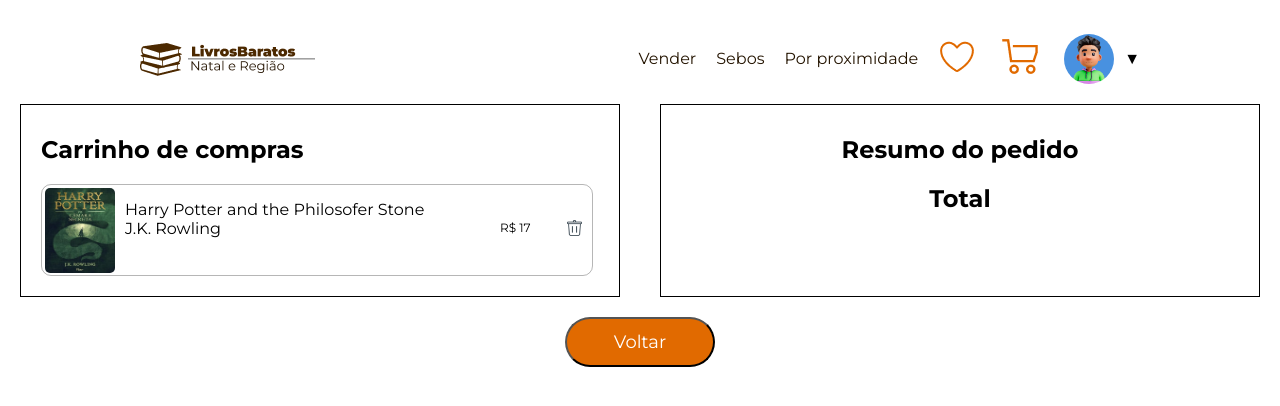
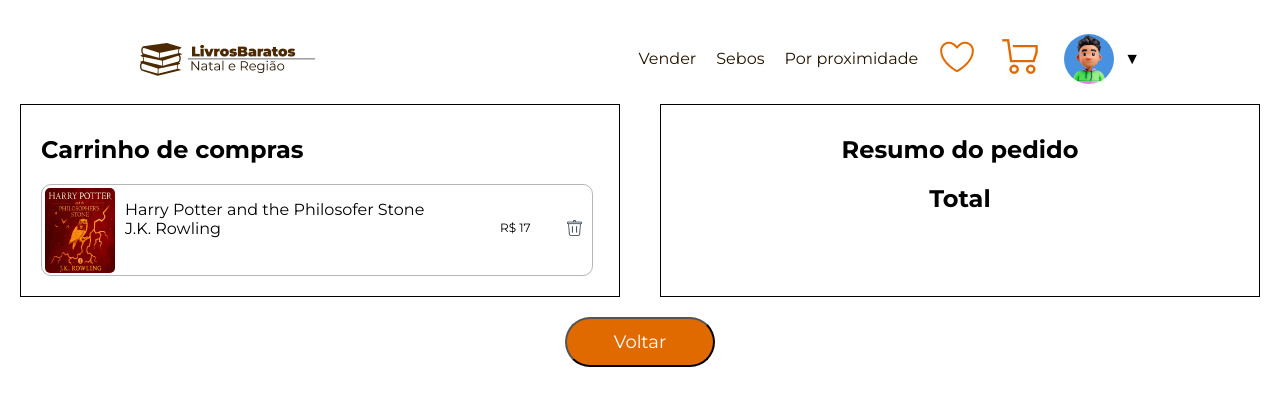
Before and after one commit to LuizAugusto21/livros-baratos, a React (Create React App) app: page / in a window 1280 px wide. Shown: the top 406 px of the page. Built offline with nearby package versions, Linux system fonts and the light colour scheme.

Commit message:
Sem mudanças significativas

```diff
--- a/src/components/ShoppingCartItem/ShoppingCartItem.jsx
+++ b/src/components/ShoppingCartItem/ShoppingCartItem.jsx
@@ -1,7 +1,7 @@
 import React from "react";
 import "./ShoppingCartItem.scss";
 import trashIcon from "../../images/trash-icon.png";
-import bookCover from "../../images/Harry-Potter-2.jpg"
+import bookCover from "../../images/Harry-Potter-1.jpg"
 
 // TODO: Será a função de remover o item do carrinho
 function removerItem(){
@@ -15,7 +15,7 @@ export default function ShoppingCartItem({book_cover=bookCover, title, author, p
         <div>
             <div className="item-carrinho">
                 <div className="capa-livro">
-                    <img className = "capa-livro-image" src={book_cover} width={70} height={85}/>
+                    <img className = "capa-livro-image" alt="capa do livro" src={book_cover} width={70} height={85}/>
                 </div>
                 <div className="titulo-livro">{title}
                 <div className="autor-livro">{author}</div>
@@ -24,7 +24,7 @@ export default function ShoppingCartItem({book_cover=bookCover, title, author, p
                 <div className="preco-e-remover">
                     <span className="preco-text">R$ {price}</span>
                     <img
-                    id="trash-icon" className="trash-icon" src={trashIcon} onClick={ () => {removerItem()} } />
+                    id="trash-icon" className="trash-icon" alt="icone de lixeira" src={trashIcon} onClick={ () => {removerItem()} } />
                 </div>
             </div>
         </div>
```
